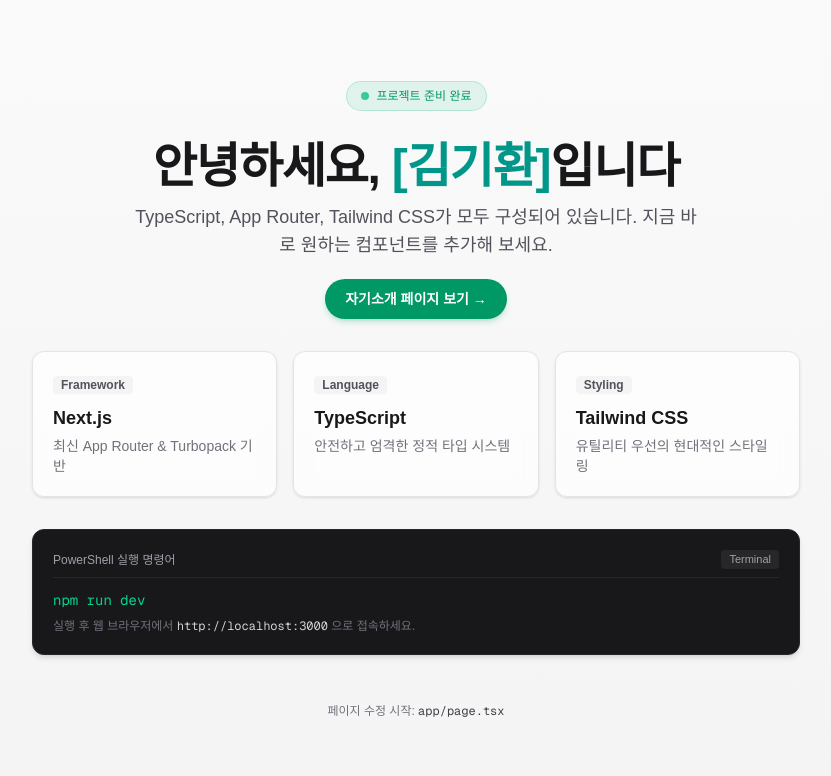
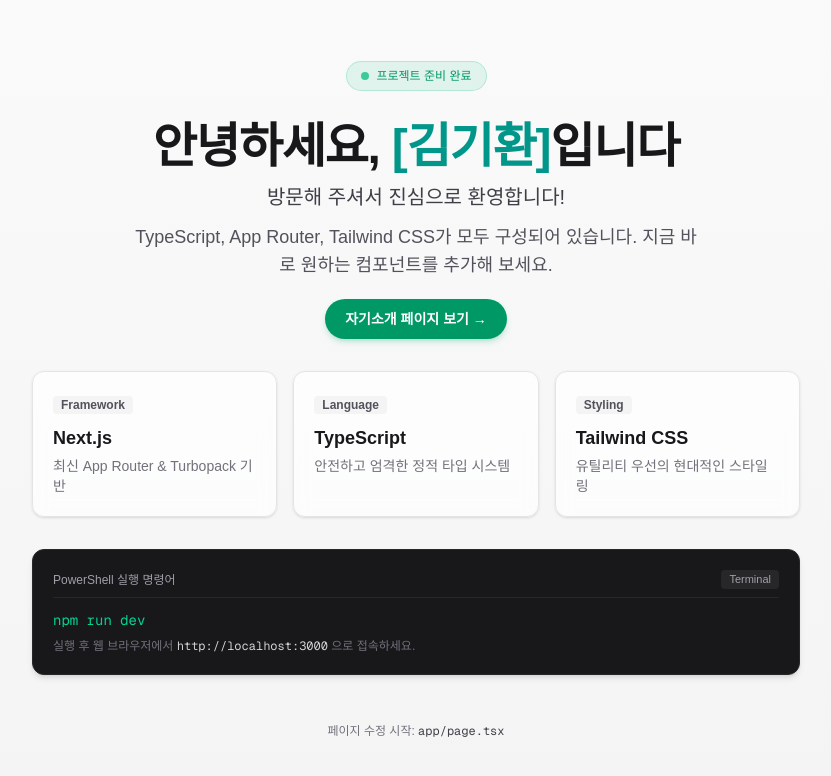
Before and after one commit to atomkim0104/my-site, a Next.js app: page / in a window 1280 px wide. Shown: the top 776 px of the page, without its empty margins (224-1055 px from the left). Built offline with nearby package versions, Linux system fonts and the light colour scheme.

Commit message:
메인 페이지 환영 인사 문구 추가

```diff
--- a/app/page.tsx
+++ b/app/page.tsx
@@ -21,6 +21,9 @@
           <h1 className="text-4xl md:text-5xl font-extrabold tracking-tight">
             안녕하세요, <span className="text-teal-600 dark:text-teal-400">[김기환]</span>입니다
           </h1>
+          <p className="text-lg md:text-xl font-medium text-zinc-700 dark:text-zinc-300">
+            방문해 주셔서 진심으로 환영합니다!
+          </p>
           <p className="text-base md:text-lg text-zinc-600 dark:text-zinc-400 max-w-xl mx-auto">
             TypeScript, App Router, Tailwind CSS가 모두 구성되어 있습니다. 지금 바로 원하는 컴포넌트를 추가해 보세요.
           </p>
```
